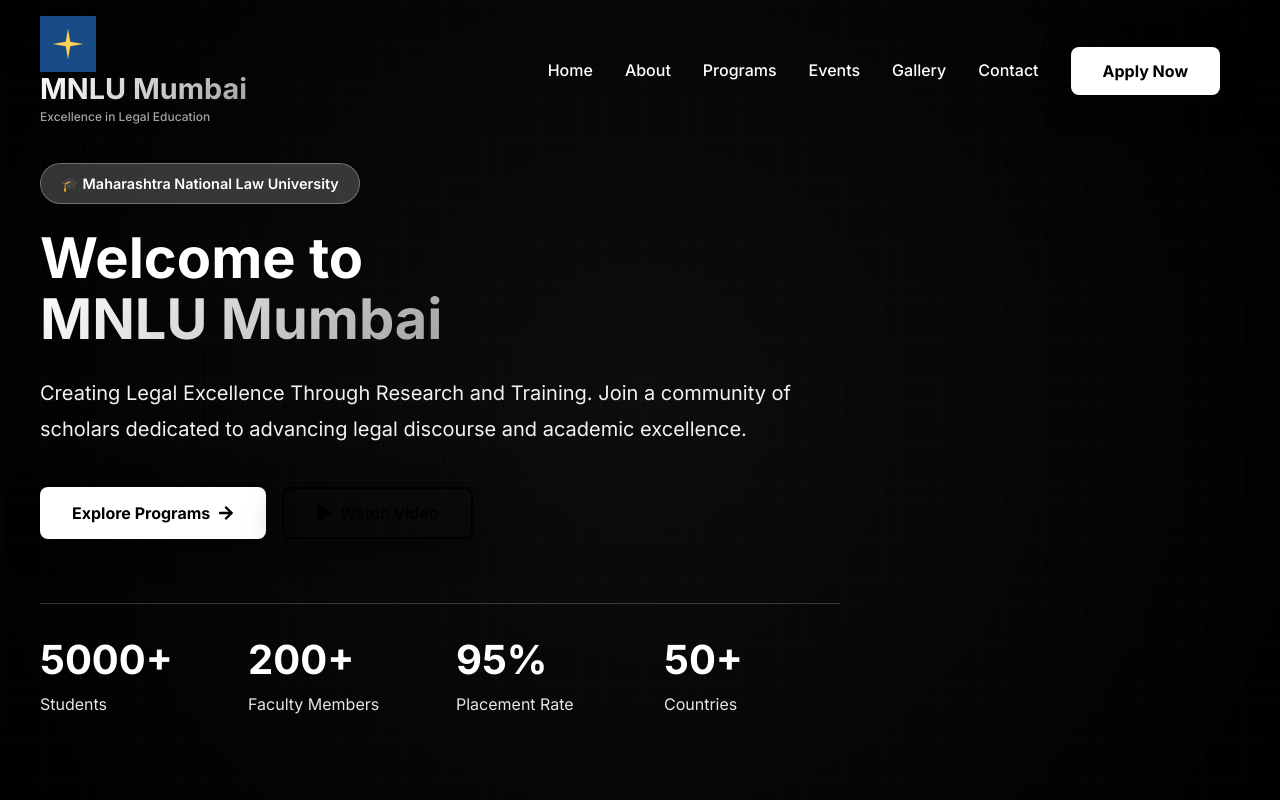
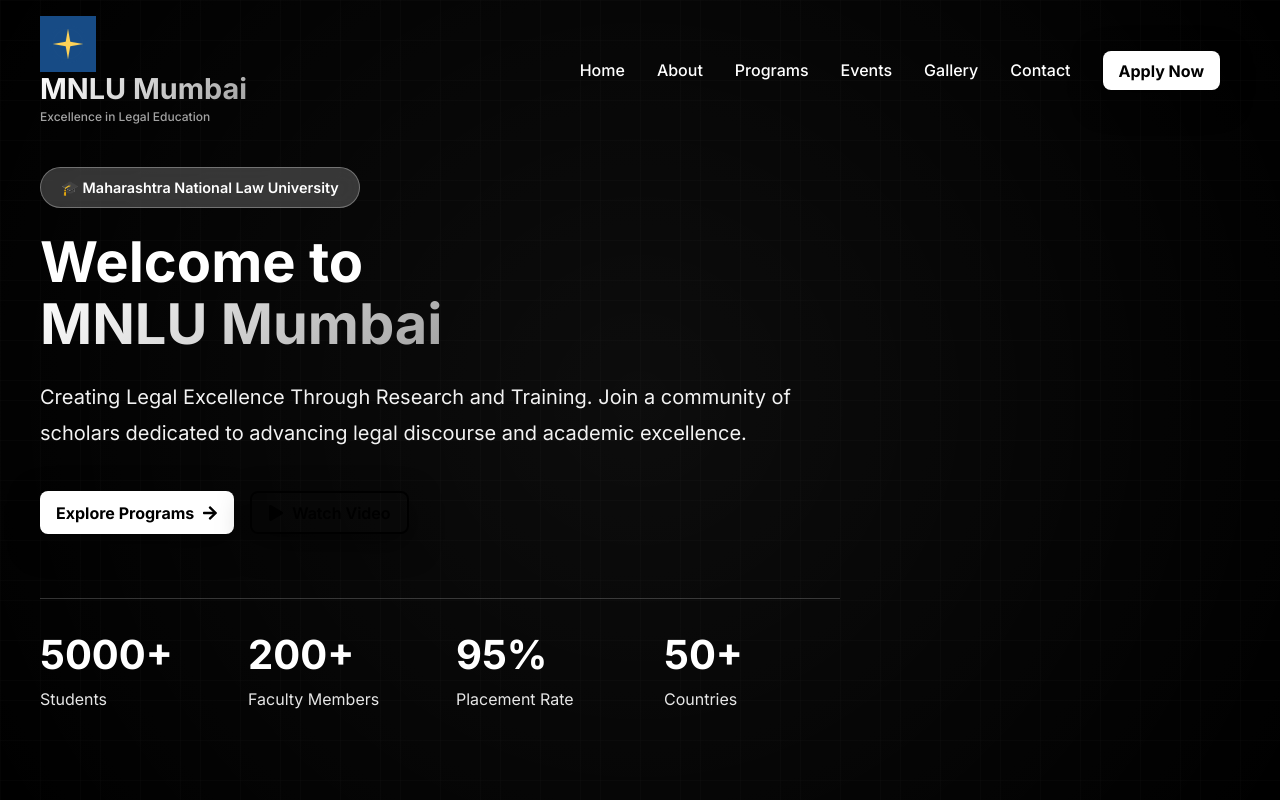
Before and after one commit to JB-uses-git/mnlumumbai, a React (Vite) app: page / in a window 1280 px wide. Shown: the top 800 px of the page. Built offline with nearby package versions, Linux system fonts and the light colour scheme.

Commit message:
added button animation

```diff
--- a/src/components/About.jsx
+++ b/src/components/About.jsx
@@ -1,6 +1,7 @@
 import React from 'react'
 import { FaAward, FaUsers, FaGlobe, FaLightbulb } from 'react-icons/fa'
 import './About.css'
+import InteractiveHoverButton from './ui/interactive-hover-button'
 
 const About = () => {
   const features = [
@@ -59,7 +60,7 @@
               to be the beacon of light for all the present and future endeavours in the
               field of law.
             </p>
-            <button className="btn btn-primary">Learn More About Us</button>
+            <InteractiveHoverButton className="btn btn-primary">Learn More About Us</InteractiveHoverButton>
           </div>
         </div>
 
--- a/src/components/Contact.jsx
+++ b/src/components/Contact.jsx
@@ -1,6 +1,7 @@
 import React from 'react'
 import { FaPhone, FaEnvelope, FaMapMarkerAlt, FaPaperPlane } from 'react-icons/fa'
 import './Contact.css'
+import InteractiveHoverButton from './ui/interactive-hover-button'
 
 const Contact = () => {
   return (
@@ -73,9 +74,9 @@
                 <textarea rows="5" placeholder="Your message here..."></textarea>
               </div>
 
-              <button type="submit" className="btn btn-primary form-submit">
+              <InteractiveHoverButton type="submit" className="btn btn-primary form-submit">
                 <FaPaperPlane /> Send Message
-              </button>
+              </InteractiveHoverButton>
             </form>
           </div>
         </div>
--- a/src/components/Footer.jsx
+++ b/src/components/Footer.jsx
@@ -1,6 +1,7 @@
 import React from 'react'
 import { FaFacebook, FaTwitter, FaInstagram, FaLinkedin, FaYoutube, FaHeart } from 'react-icons/fa'
 import './Footer.css'
+import InteractiveHoverButton from './ui/interactive-hover-button'
 
 const Footer = () => {
   return (
@@ -60,7 +61,7 @@
             <p>Subscribe to get updates on latest events and news</p>
             <form className="newsletter-form">
               <input type="email" placeholder="Enter your email" />
-              <button type="submit" className="btn btn-primary">Subscribe</button>
+              <InteractiveHoverButton type="submit" className="btn btn-primary">Subscribe</InteractiveHoverButton>
             </form>
           </div>
         </div>
--- a/src/components/Gallery.jsx
+++ b/src/components/Gallery.jsx
@@ -1,5 +1,6 @@
 import React from 'react'
 import './Gallery.css'
+import InteractiveHoverButton from './ui/interactive-hover-button'
 
 const Gallery = () => {
   const images = [
@@ -56,7 +57,7 @@
         </div>
 
         <div className="gallery-footer">
-          <button className="btn btn-primary">View Full Gallery</button>
+          <InteractiveHoverButton className="btn btn-primary">View Full Gallery</InteractiveHoverButton>
         </div>
       </div>
     </section>
--- a/src/components/Hero.jsx
+++ b/src/components/Hero.jsx
@@ -1,6 +1,7 @@
 import React from 'react'
 import { FaGraduationCap, FaArrowRight, FaPlay } from 'react-icons/fa'
 import './Hero.css'
+import InteractiveHoverButton from './ui/interactive-hover-button'
 
 const Hero = () => {
   return (
@@ -19,12 +20,12 @@
             and academic excellence.
           </p>
           <div className="hero-buttons">
-            <button className="btn btn-primary">
+            <InteractiveHoverButton className="btn btn-primary">
               Explore Programs <FaArrowRight />
-            </button>
-            <button className="btn btn-outline">
+            </InteractiveHoverButton>
+            <InteractiveHoverButton className="btn btn-outline">
               <FaPlay /> Watch Video
-            </button>
+            </InteractiveHoverButton>
           </div>
           <div className="hero-stats">
             <div className="stat-item">
--- a/src/components/Navbar.jsx
+++ b/src/components/Navbar.jsx
@@ -1,6 +1,7 @@
 import React, { useState, useEffect } from 'react'
 import { FaBars, FaTimes } from 'react-icons/fa'
 import './Navbar.css'
+import InteractiveHoverButton from './ui/interactive-hover-button'
 
 const Navbar = () => {
   const [isScrolled, setIsScrolled] = useState(false)
@@ -40,7 +41,7 @@
           <a onClick={() => scrollToSection('events')}>Events</a>
           <a onClick={() => scrollToSection('gallery')}>Gallery</a>
           <a onClick={() => scrollToSection('contact')}>Contact</a>
-          <button className="btn btn-primary nav-cta">Apply Now</button>
+          <InteractiveHoverButton className="btn btn-primary nav-cta">Apply Now</InteractiveHoverButton>
         </div>
 
         <div className="mobile-menu-icon" onClick={() => setIsMobileMenuOpen(!isMobileMenuOpen)}>
--- a/src/components/Programs.jsx
+++ b/src/components/Programs.jsx
@@ -1,6 +1,7 @@
 import React from 'react'
 import { FaBook, FaCertificate, FaUserGraduate, FaBriefcase } from 'react-icons/fa'
 import './Programs.css'
+import InteractiveHoverButton from './ui/interactive-hover-button'
 
 const Programs = () => {
   const programs = [
@@ -59,7 +60,7 @@
                   <span key={idx} className="highlight-tag">{highlight}</span>
                 ))}
               </div>
-              <button className="btn btn-secondary">View Details</button>
+              <InteractiveHoverButton className="btn btn-secondary">View Details</InteractiveHoverButton>
             </div>
           ))}
         </div>
@@ -67,7 +68,7 @@
         <div className="programs-cta">
           <h3>Ready to Start Your Legal Journey?</h3>
           <p>Join MNLU Mumbai and be part of creating legal excellence through research and training</p>
-          <button className="btn btn-primary">Apply for Admission</button>
+          <InteractiveHoverButton className="btn btn-primary">Apply for Admission</InteractiveHoverButton>
         </div>
       </div>
     </section>
--- /dev/null
+++ b/src/components/ui/interactive-hover-button.css
@@ -0,0 +1,104 @@
+.interactive-hover-button {
+  position: relative;
+  display: inline-flex;
+  align-items: center;
+  justify-content: center;
+  overflow: hidden;
+  border-radius: 6px;
+  padding: 0.6rem 1rem;
+  font-weight: 600;
+  cursor: pointer;
+  transition: all 0.3s ease;
+  border: none;
+  background: transparent;
+}
+
+.interactive-hover-button .ihb-text {
+  position: relative;
+  z-index: 2;
+  display: inline-flex;
+  align-items: center;
+  gap: 0.5rem;
+  transform: translateX(0);
+  transition: all 0.35s ease;
+  width: 100%;
+  justify-content: center;
+}
+
+.interactive-hover-button .ihb-text-hover {
+  position: absolute;
+  z-index: 3;
+  display: inline-flex;
+  align-items: center;
+  gap: 0.5rem;
+  transform: translateX(-110%);
+  opacity: 0;
+  transition: all 0.35s ease;
+  width: 100%;
+  justify-content: center;
+}
+
+.interactive-hover-button .ihb-bg {
+  /* Hidden in normal state: remove the small dot */
+  position: absolute;
+  left: 50%;
+  top: 50%;
+  width: 0;
+  height: 0;
+  background: currentColor;
+  border-radius: 6px;
+  opacity: 0;
+  transform: scale(0);
+  transition: all 0.35s cubic-bezier(0.4, 0, 0.2, 1);
+  z-index: 1;
+}
+
+.interactive-hover-button:hover .ihb-text {
+  transform: translateX(120%);
+  opacity: 0;
+}
+
+.interactive-hover-button:hover .ihb-text-hover {
+  transform: translateX(0);
+  opacity: 1;
+}
+
+.interactive-hover-button:hover .ihb-bg {
+  /* Expand from center to full button background on hover */
+  left: 0;
+  top: 0;
+  width: 100%;
+  height: 100%;
+  opacity: 1;
+  transform: scale(1);
+  border-radius: 6px;
+}
+
+/* Preserve existing .btn styles */
+.interactive-hover-button.btn {
+  padding: 0.6rem 1rem;
+}
+
+.interactive-hover-button.btn-primary .ihb-bg {
+  background: #000000;
+}
+
+.interactive-hover-button.btn-primary:hover {
+  color: #ffffff;
+}
+
+.interactive-hover-button.btn-secondary .ihb-bg {
+  background: #ffffff;
+}
+
+.interactive-hover-button.btn-secondary:hover {
+  color: #000000;
+}
+
+.interactive-hover-button.btn-outline .ihb-bg {
+  background: #000000;
+}
+
+.interactive-hover-button.btn-outline:hover {
+  color: #ffffff;
+}
--- /dev/null
+++ b/src/components/ui/interactive-hover-button.jsx
@@ -0,0 +1,26 @@
+import React from 'react'
+import './interactive-hover-button.css'
+
+const InteractiveHoverButton = ({ children, className = '', href, type = 'button', onClick, ...props }) => {
+  const classes = `interactive-hover-button ${className}`.trim()
+
+  if (href) {
+    return (
+      <a href={href} className={classes} onClick={onClick} {...props}>
+        <span className="ihb-text">{children}</span>
+        <span className="ihb-text-hover">{children}</span>
+        <span className="ihb-bg"></span>
+      </a>
+    )
+  }
+
+  return (
+    <button type={type} className={classes} onClick={onClick} {...props}>
+      <span className="ihb-text">{children}</span>
+      <span className="ihb-text-hover">{children}</span>
+      <span className="ihb-bg"></span>
+    </button>
+  )
+}
+
+export default InteractiveHoverButton
```
Also changed, not shown: src/components/Events.jsx (+4 -3 lines).
